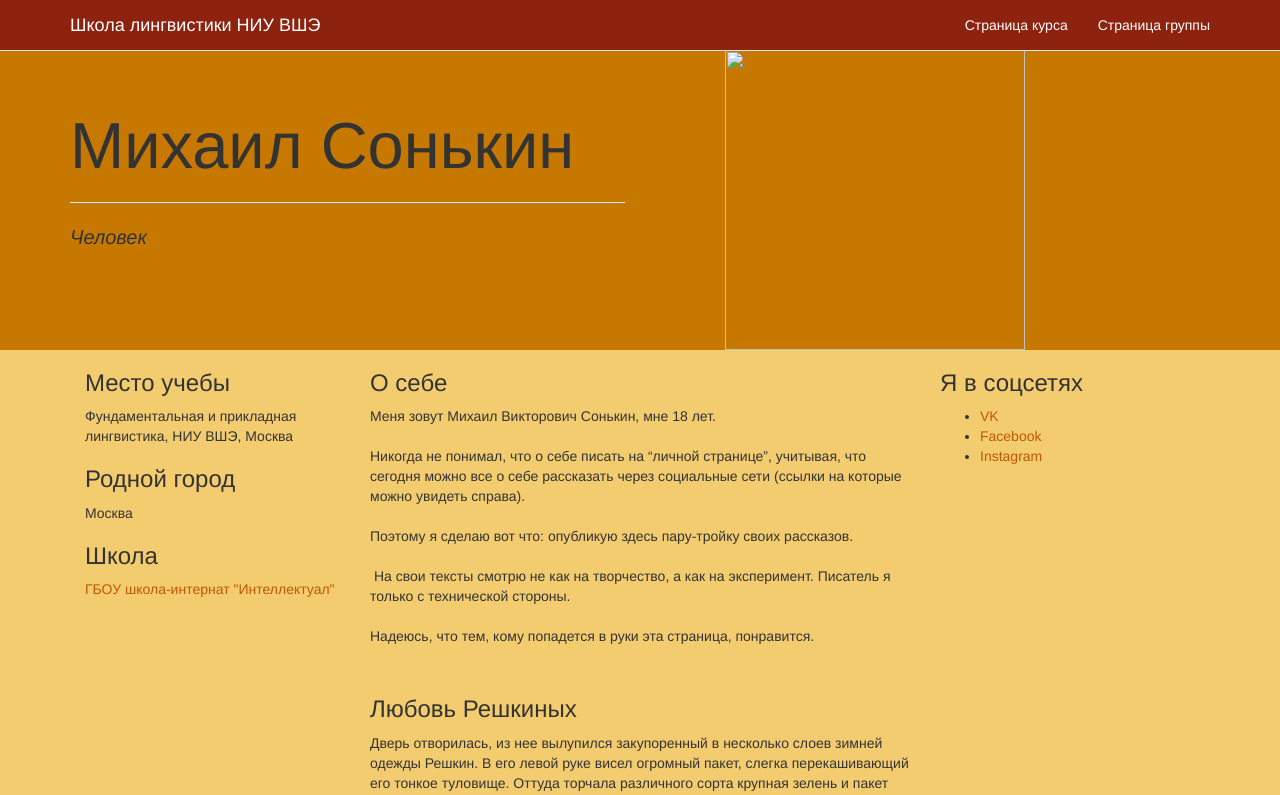
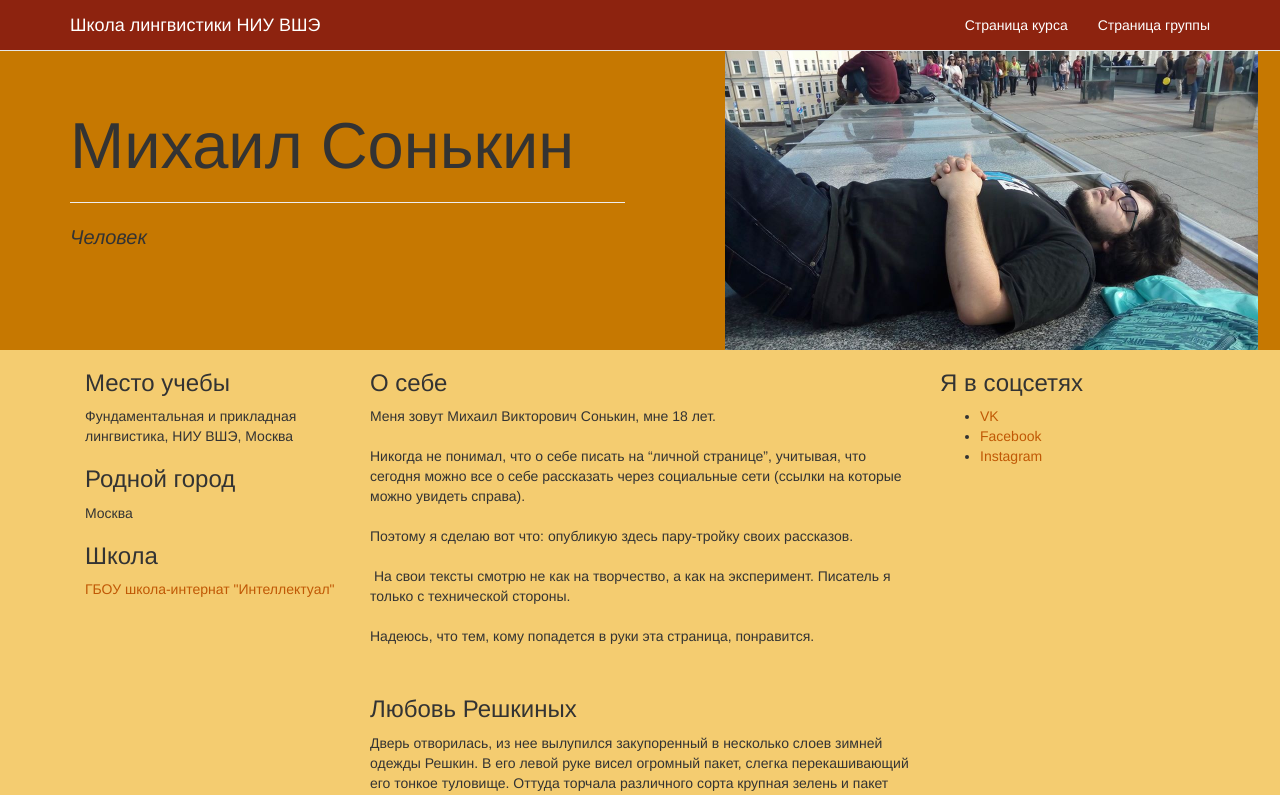
Before and after one commit to Migabaj/homework, a plain HTML site: page index.html in a window 1280 px wide. Shown: the top 795 px of the page. Drawn offline with nearby package versions, Linux system fonts and the light colour scheme.

Commit message:
Поменял название изображения

```diff
--- a/index.html
+++ b/index.html
@@ -36,7 +36,7 @@
 						<p style=font-size:20px><i>Человек</i></p>
 	                </div>
 					<div class="col-md-4">
-        	            <img src="meweb.jpg" title="Это я"" alt="" style="height:300px; margin:0px 20px 0px 70px; align="right">
+        	            <img src="me.jpg" title="Это я"" alt="" style="height:300px; margin:0px 20px 0px 70px; align="right">
 					</div>
 	            </div>
 			</div>
```
